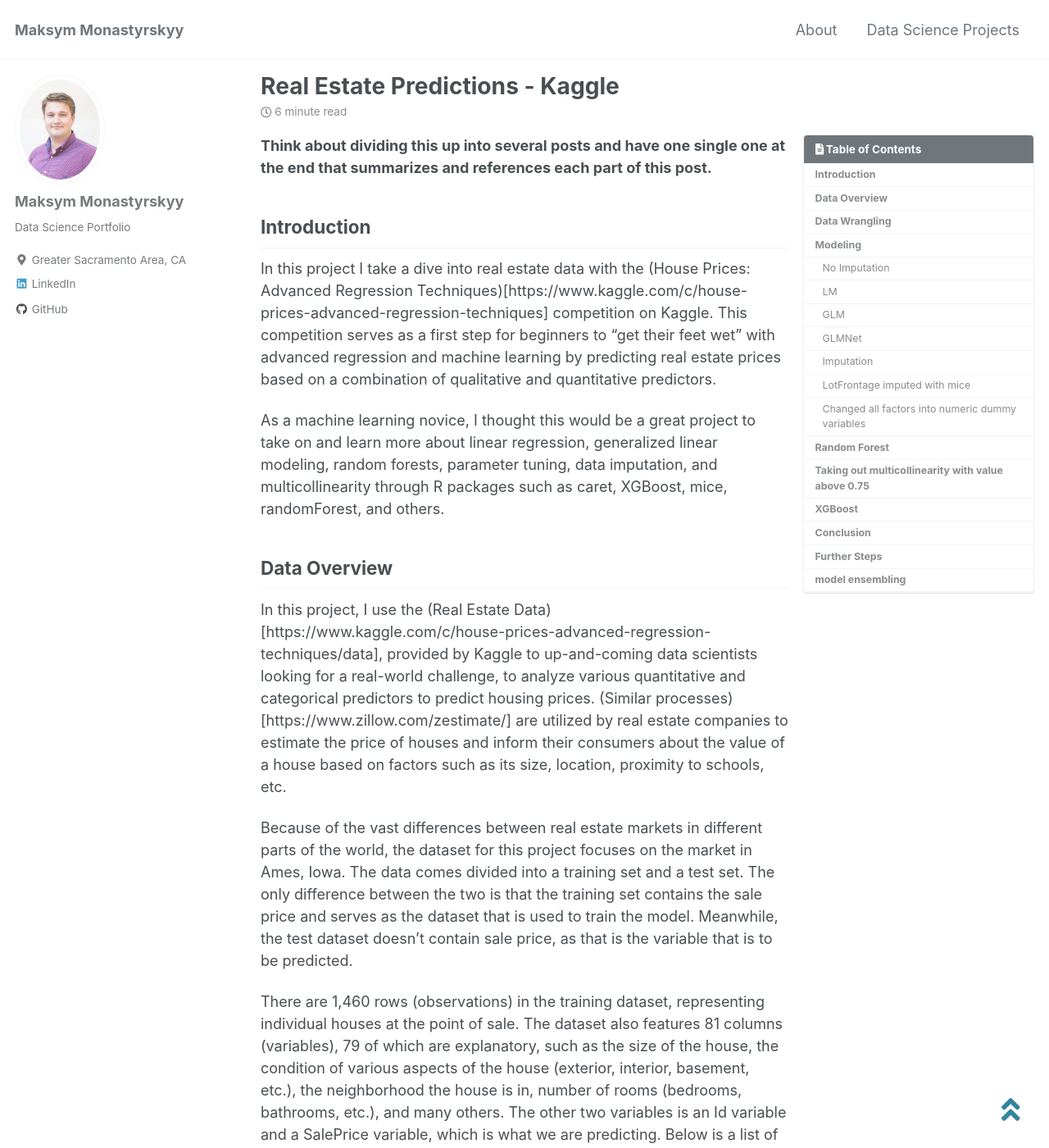
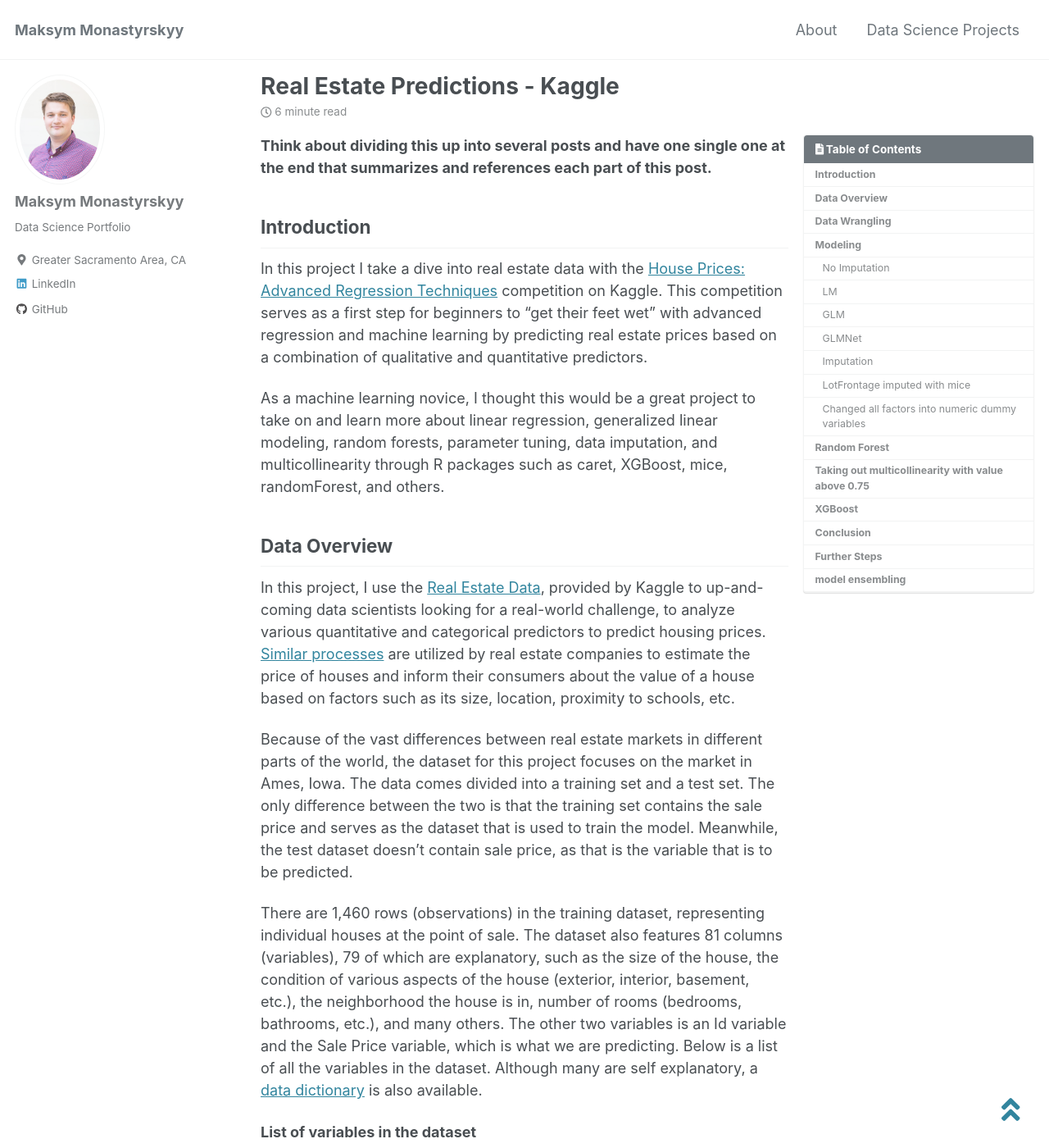
Before and after one commit to monastyrskyy/monastyrskyy.github.io, a Jekyll site: the page built from _posts/2019-7-12-real_estate_predictions.md, in a window 1280 px wide and 1400 px high. Shown: the whole window at 82% size. Built offline with Jekyll 4.4.1, drawn with Linux system fonts in a browser that asks for light colours; cached includes are drawn as plain includes; nearby versions of some CDN libraries; some of the changed text lies outside the part shown.

Commit message:
real estate v2 - fixed links

````diff
--- a/_posts/2019-7-12-real_estate_predictions.md
+++ b/_posts/2019-7-12-real_estate_predictions.md
@@ -27,17 +27,17 @@ defaults:
 **Think about dividing this up into several posts and have one single one at the end that summarizes and references each part of this post.**
 
 ## Introduction
-In this project I take a dive into real estate data with the (House Prices: Advanced Regression Techniques)[https://www.kaggle.com/c/house-prices-advanced-regression-techniques] competition on Kaggle. This competition serves as a first step for beginners to "get their feet wet" with advanced regression and machine learning by predicting real estate prices based on a combination of qualitative and quantitative predictors.
+In this project I take a dive into real estate data with the <a href="https://www.kaggle.com/c/house-prices-advanced-regression-techniques" target="blank">House Prices: Advanced Regression Techniques</a> competition on Kaggle. This competition serves as a first step for beginners to "get their feet wet" with advanced regression and machine learning by predicting real estate prices based on a combination of qualitative and quantitative predictors.
 
 As a machine learning novice, I thought this would be a great project to take on and learn more about linear regression, generalized linear modeling, random forests, parameter tuning, data imputation, and multicollinearity through R packages such as caret, XGBoost, mice, randomForest, and others.
 
 ## Data Overview
 
-In this project, I use the (Real Estate Data)[https://www.kaggle.com/c/house-prices-advanced-regression-techniques/data], provided by Kaggle to up-and-coming data scientists looking for a real-world challenge, to analyze various quantitative and categorical predictors to predict housing prices. (Similar processes)[https://www.zillow.com/zestimate/] are utilized by real estate companies to estimate the price of houses and inform their consumers about the value of a house based on factors such as its size, location, proximity to schools, etc.
+In this project, I use the <a href="https://www.kaggle.com/c/house-prices-advanced-regression-techniques/data" target="blank">Real Estate Data</a>, provided by Kaggle to up-and-coming data scientists looking for a real-world challenge, to analyze various quantitative and categorical predictors to predict housing prices. <a href="https://www.zillow.com/zestimate/" target="blank">Similar processes</a> are utilized by real estate companies to estimate the price of houses and inform their consumers about the value of a house based on factors such as its size, location, proximity to schools, etc.
 
 Because of the vast differences between real estate markets in different parts of the world, the dataset for this project focuses on the market in Ames, Iowa. The data comes divided into a training set and a test set. The only difference between the two is that the training set contains the sale price and serves as the dataset that is used to train the model. Meanwhile, the test dataset doesn't contain sale price, as that is the variable that is to be predicted.
 
-There are 1,460 rows (observations) in the training dataset, representing individual houses at the point of sale. The dataset also features 81 columns (variables), 79 of which are explanatory, such as the size of the house, the condition of various aspects of the house (exterior, interior, basement, etc.), the neighborhood the house is in, number of rooms (bedrooms, bathrooms, etc.), and many others. The other two variables is an Id variable and a SalePrice variable, which is what we are predicting. Below is a list of all the variables in the dataset. Although many are self explanatory, a (data dictionary)[https://www.kaggle.com/c/house-prices-advanced-regression-techniques/data] is also available.
+There are 1,460 rows (observations) in the training dataset, representing individual houses at the point of sale. The dataset also features 81 columns (variables), 79 of which are explanatory, such as the size of the house, the condition of various aspects of the house (exterior, interior, basement, etc.), the neighborhood the house is in, number of rooms (bedrooms, bathrooms, etc.), and many others. The other two variables is an Id variable and the Sale Price variable, which is what we are predicting. Below is a list of all the variables in the dataset. Although many are self explanatory, a <a href="https://www.kaggle.com/c/house-prices-advanced-regression-techniques/data" target="blank">data dictionary</a> is also available.
 
 **List of variables in the dataset**
 ```text
````
